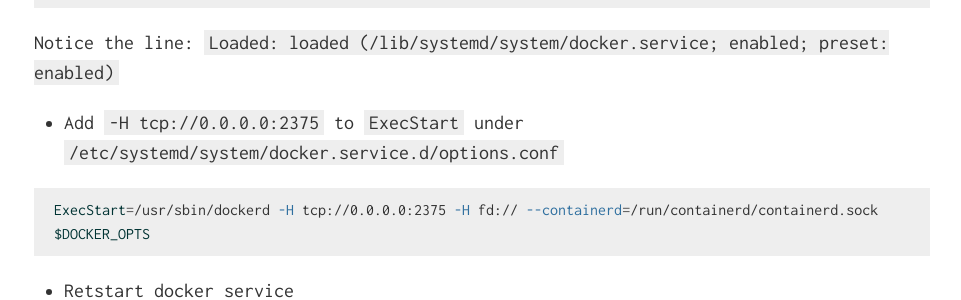
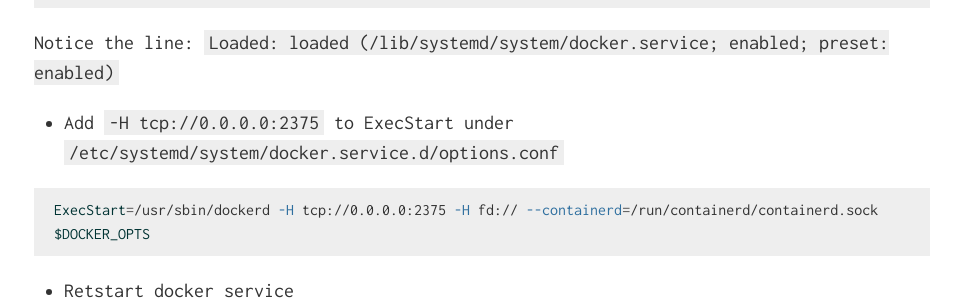
Before and after one commit to Ahmed-AG/cyberdojo-page, a Jekyll site: the page built from read/run-docker-remotley-on-kali.md, in a window 1280 px wide and 900 px high, scrolled down 727 px. Shown: the part 148-448 px from the top of the window, without its empty margins (158-1119 px from the left). Built offline with Jekyll 4.4.1, drawn with Linux system fonts in a browser that asks for light colours.

````diff
--- a/read/run-docker-remotley-on-kali.md
+++ b/read/run-docker-remotley-on-kali.md
@@ -30,7 +30,7 @@ TriggeredBy: ● docker.socket
 
 Notice the line: `Loaded: loaded (/lib/systemd/system/docker.service; enabled; preset: enabled)`
 
-- Add `-H tcp://0.0.0.0:2375` to `ExecStart` under `/etc/systemd/system/docker.service.d/options.conf`
+- Add `-H tcp://0.0.0.0:2375` to ExecStart under `/etc/systemd/system/docker.service.d/options.conf`
 
 ```bash
 ExecStart=/usr/sbin/dockerd -H tcp://0.0.0.0:2375 -H fd:// --containerd=/run/containerd/containerd.sock $DOCKER_OPTS
````
